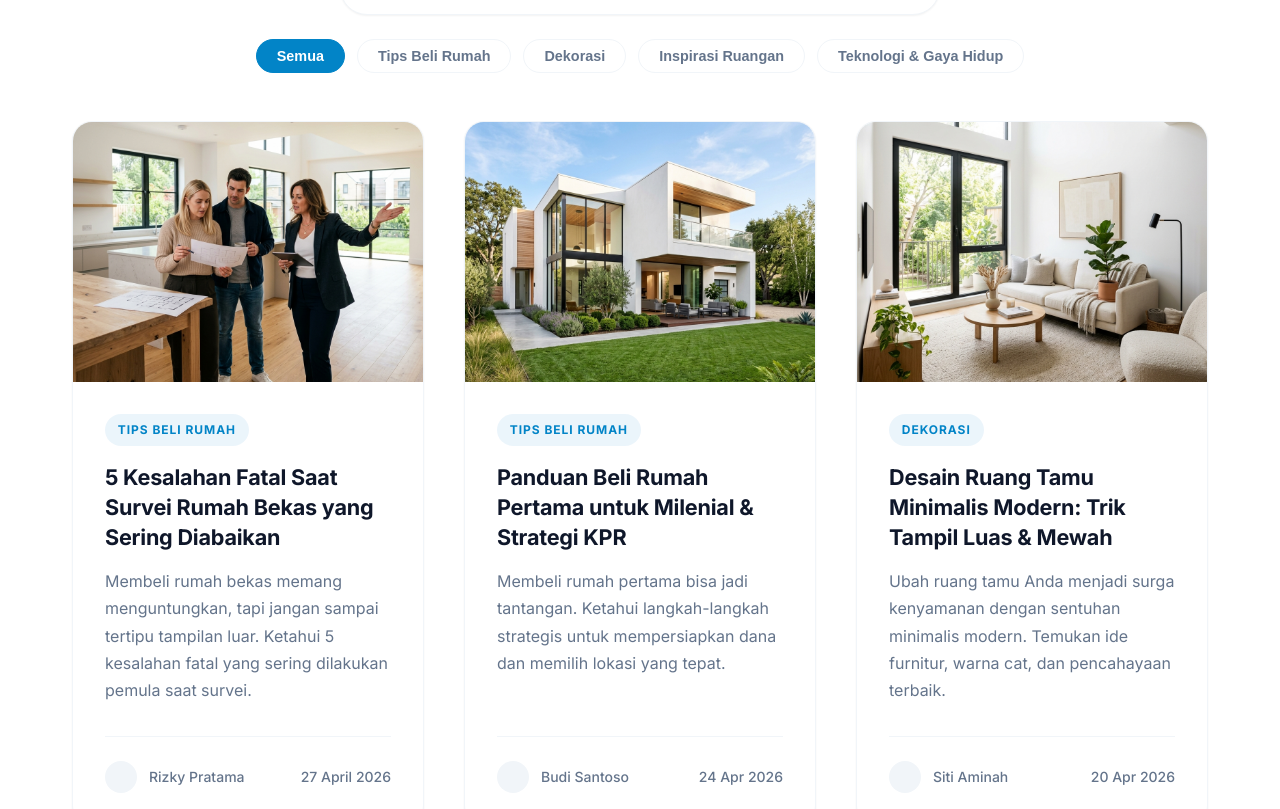
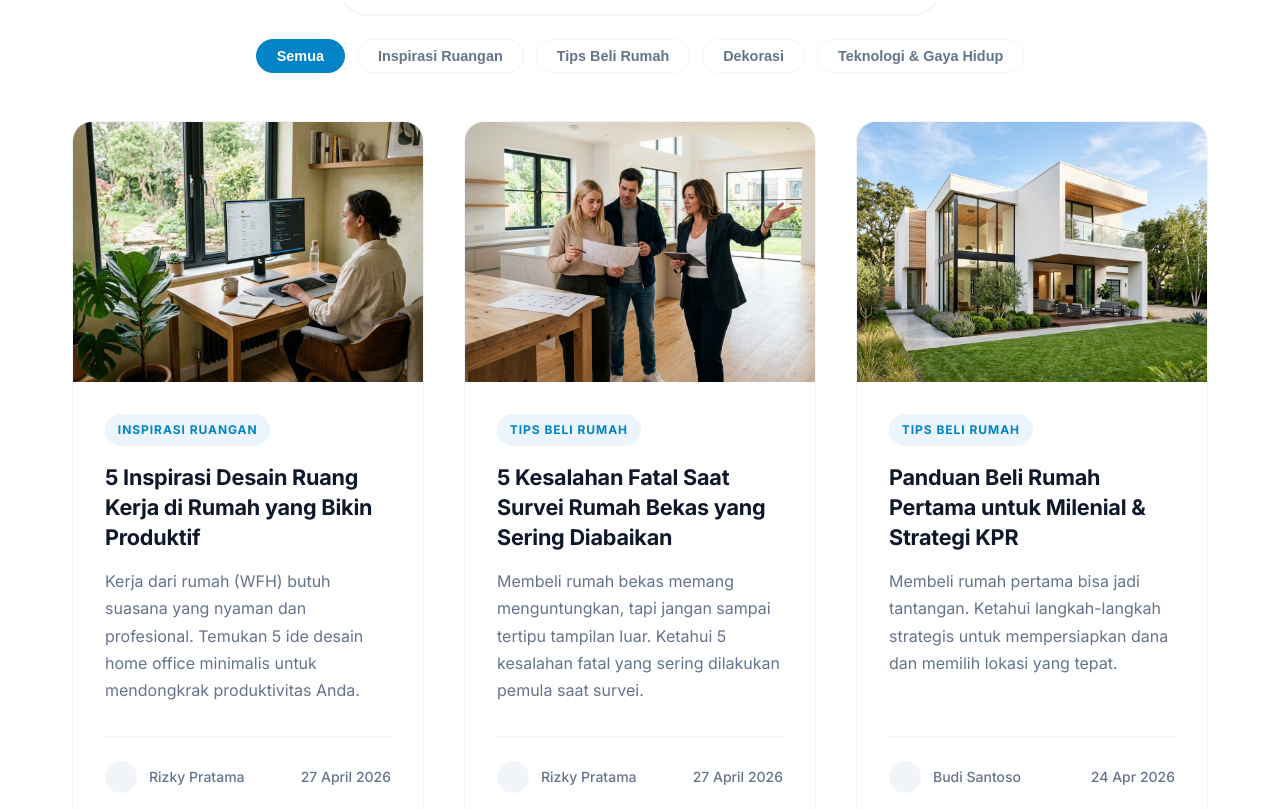
Before and after one commit to crashingdown90/homelink, a Next.js app: page / in a window 1280 px wide. Shown: the part 1365-2174 px from the top of the page. Built offline with nearby package versions, Linux system fonts and the light colour scheme.

Commit message:
content: add new article for inspirasi ruangan category

```diff
--- /dev/null
+++ b/src/data/art8.ts
@@ -0,0 +1,44 @@
+import { Article } from "./articles";
+
+export const art8: Article[] = [
+  {
+    id: "8",
+    slug: "inspirasi-desain-ruang-kerja-di-rumah",
+    title: "5 Inspirasi Desain Ruang Kerja di Rumah yang Bikin Produktif",
+    excerpt: "Kerja dari rumah (WFH) butuh suasana yang nyaman dan profesional. Temukan 5 ide desain home office minimalis untuk mendongkrak produktivitas Anda.",
+    content: `
+      <h2>Ciptakan Ruang Kerja Nyaman di Dalam Rumah</h2>
+      <p>Sejak era bekerja dari rumah (<em>Work From Home</em>) dan <em>remote working</em> menjadi tren global, memiliki ruang kerja yang layak di dalam rumah bukan lagi sekadar kemewahan, melainkan kebutuhan. Bekerja di atas kasur atau meja makan mungkin terasa santai di awal, namun lambat laun akan merusak postur tubuh dan menurunkan tingkat fokus Anda.</p>
+      <p>Banyak yang beranggapan membuat <em>home office</em> membutuhkan ruangan yang luas. Faktanya, dengan penataan yang tepat, sudut kecil di kamar atau ruang bawah tangga pun bisa disulap menjadi area kerja yang super produktif. Berikut adalah 5 inspirasi desain ruang kerja di rumah yang bisa Anda terapkan!</p>
+
+      <h2>1. Gaya Skandinavia: Minimalis dan Terang</h2>
+      <p>Desain Skandinavia selalu berhasil menciptakan suasana yang bersih dan tenang, sangat cocok untuk ruang kerja yang membutuhkan konsentrasi tinggi. Gunakan perpaduan warna putih pada dinding dengan elemen kayu berwarna terang (seperti <em>birch</em> atau <em>pine</em>) pada meja kerja.</p>
+      <p><strong>Tips Ekstra:</strong> Maksimalkan pencahayaan alami. Letakkan meja kerja Anda menghadap atau menyamping ke arah jendela besar. Cahaya matahari pagi terbukti ampuh meningkatkan energi dan menjaga ritme sirkadian tubuh agar tetap segar selama jam kerja.</p>
+
+      <h2>2. Tema Industrial: Modern dan Berkarakter</h2>
+      <p>Jika Anda menyukai nuansa maskulin dan modern, gaya industrial adalah jawabannya. Gaya ini identik dengan elemen besi hitam (<em>matte black</em>), kayu bertekstur kasar, dan dinding bata ekspos atau beton unfinished.</p>
+      <p>Gunakan rak besi gantung untuk menyimpan dokumen dan pajangan. Pilih lampu meja jenis Edison dengan cahaya kuning hangat (<em>warm white</em>) untuk memberikan kontras yang manis terhadap warna-warna gelap di ruangan tersebut. Tema ini sangat cocok untuk Anda yang bekerja di bidang kreatif atau IT.</p>
+
+      <h2>3. <em>Japandi Style</em> (Japanese-Scandinavian)</h2>
+      <p>Perpaduan estetika Jepang yang mengutamakan fungsi (Zen) dengan kehangatan Skandinavia menghasilkan gaya <em>Japandi</em>. Gaya ini sangat ideal untuk area kerja berukuran kecil. Fokus utamanya adalah kerapian (<em>decluttering</em>).</p>
+      <p>Gunakan furnitur multifungsi, seperti meja lipat atau meja yang memiliki banyak laci tersembunyi. Tambahkan elemen tanaman hias <em>indoor</em> seperti Monstera kecil atau tanaman Bonsai di sudut meja untuk memberikan sentuhan hijau yang menyegarkan mata saat lelah menatap layar monitor.</p>
+
+      <h2>4. <em>Closet Office</em> (Cloffice): Solusi Ruang Sempit</h2>
+      <p>Tidak punya ruangan ekstra? Ubah lemari pakaian (<em>walk-in closet</em>) yang tidak terpakai menjadi ruang kerja! Konsep yang populer disebut <em>Cloffice</em> ini sangat tren di apartemen studio.</p>
+      <p>Gunakan rak ambalan dinding sebagai meja melayang (<em>floating desk</em>) untuk menghemat ruang kaki. Anda bisa mengecat bagian dalam lemari dengan warna yang kontras, seperti <em>navy blue</em> atau <em>sage green</em>, untuk memberikan batas visual bahwa area tersebut adalah 'zona kerja'. Ketika jam kerja selesai, Anda cukup menutup pintu lemarinya!</p>
+
+      <h2>5. Ruang Kerja Berkonsep Ergonomis Total</h2>
+      <p>Di luar masalah estetika, kesehatan jangka panjang adalah yang utama. Investasikan sebagian besar anggaran Anda pada furnitur ergonomis. Kursi kerja ergonomis dengan penyangga pinggang (<em>lumbar support</em>) dan sandaran kepala adalah wajib hukumnya.</p>
+      <p>Pertimbangkan untuk menggunakan <em>Standing Desk</em> (meja kerja yang ketinggiannya bisa diatur secara elektrik). Bekerja sambil berdiri selama beberapa jam dapat melancarkan sirkulasi darah dan mencegah nyeri punggung bawah (<em>Lower Back Pain</em>).</p>
+
+      <h3>Kesimpulan</h3>
+      <p>Ruang kerja yang baik adalah ruang yang mencerminkan kepribadian Anda dan mendukung alur kerja Anda. Mulailah dengan menyingkirkan barang-barang yang tidak perlu di atas meja, tambahkan sedikit tanaman hijau, dan pastikan pencahayaannya optimal. Selamat mendesain <em>home office</em> impian Anda!</p>
+    `,
+    author: "Rizky Pratama",
+    date: "27 April 2026",
+    category: "Inspirasi Ruangan",
+    image: "/images/home-office.png",
+    metaDescription: "Temukan 5 inspirasi desain ruang kerja di rumah (home office) mulai dari gaya minimalis, Japandi, hingga setup ergonomis untuk kerja yang produktif.",
+    keywords: "home office, ruang kerja rumah, desain ruang kerja minimalis, ide ruang kerja"
+  }
+];
--- a/src/data/articles.ts
+++ b/src/data/articles.ts
@@ -5,6 +5,7 @@ import { art4 } from './art4';
 import { art5 } from './art5';
 import { art6 } from './art6';
 import { art7 } from './art7';
+import { art8 } from './art8';
 
 export interface Article {
   id: string;
@@ -21,6 +22,7 @@ export interface Article {
 }
 
 export const articles: Article[] = [
+  ...art8,
   ...art7,
   ...articlesPart1,
   ...articlesPart2,
```
Also changed, not shown: public/images/home-office.png (added).
